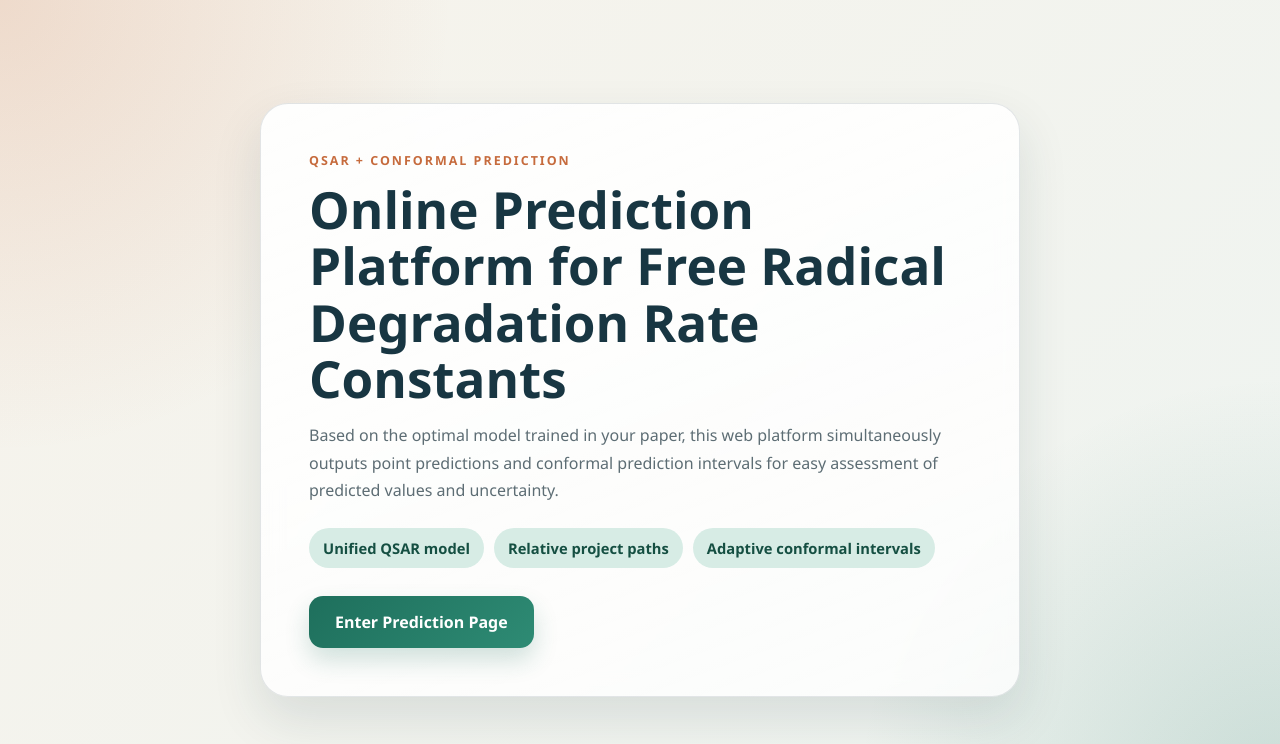
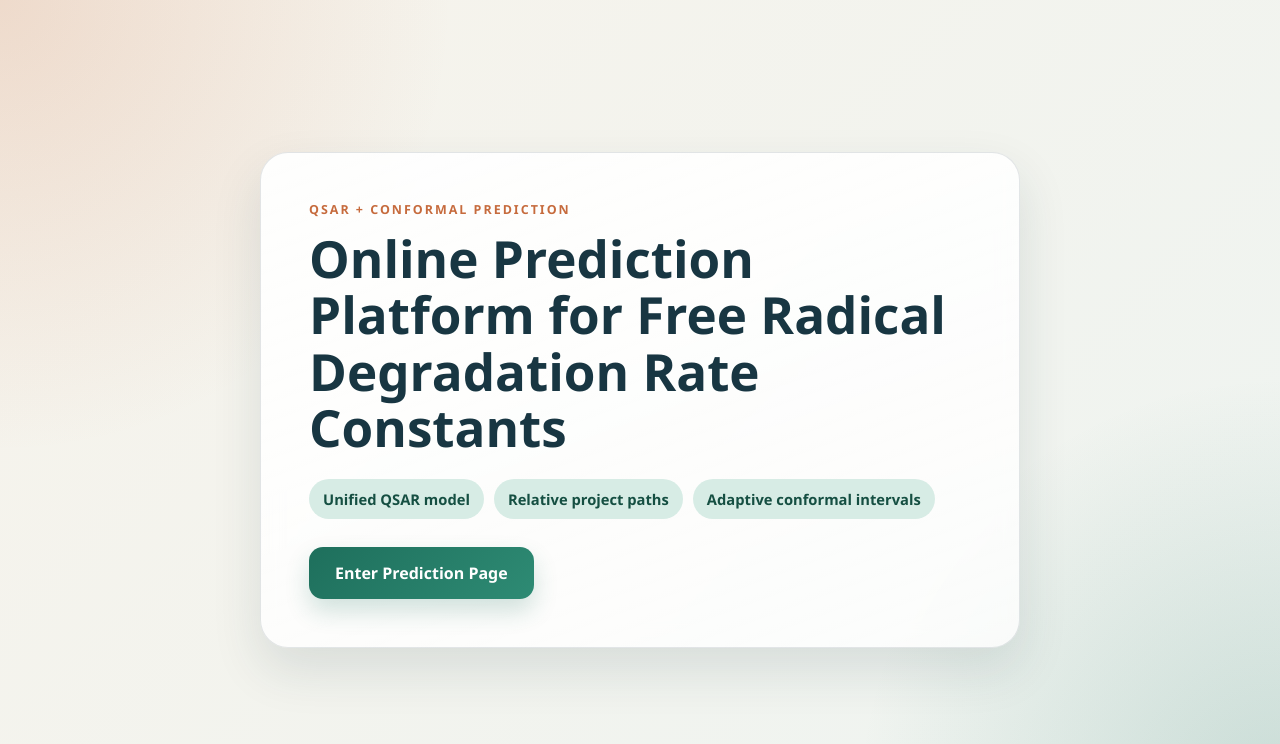
Before and after one commit to miaomiaosun83-ship-it/qsar-predictor, a Flask app: page / in a window 1280 px wide. Shown: the top 744 px of the page. Run offline with Flask 3, Linux system fonts and the light colour scheme; parts of the project's set-up code (start-up, migrations or seed data) failed here and were passed over.

Commit message:
Update welcome.html

```diff
--- a/templates/welcome.html
+++ b/templates/welcome.html
@@ -11,9 +11,9 @@
         <section class="welcome-card">
             <p class="eyebrow">QSAR + Conformal Prediction</p>
             <h1>Online Prediction Platform for Free Radical Degradation Rate Constants</h1>
-            <p class="welcome-copy">
+            <!-- <p class="welcome-copy">
                 Based on the optimal model trained in your paper, this web platform simultaneously outputs point predictions and conformal prediction intervals for easy assessment of predicted values and uncertainty.
-            </p>
+            </p> -->
             <div class="welcome-tags">
                 <span>Unified QSAR model</span>
                 <span>Relative project paths</span>
```
